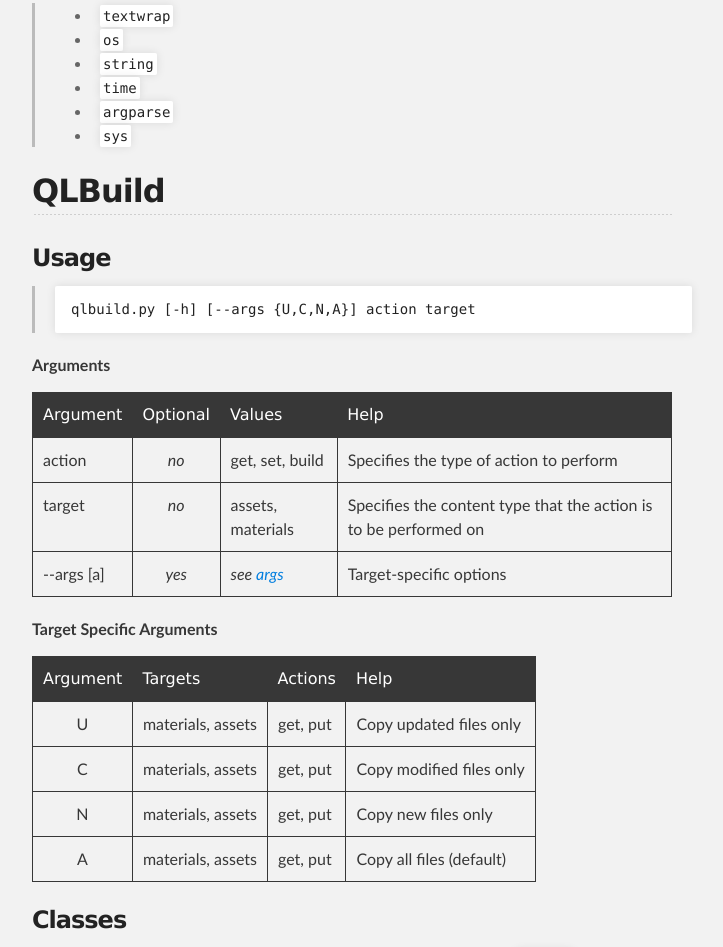
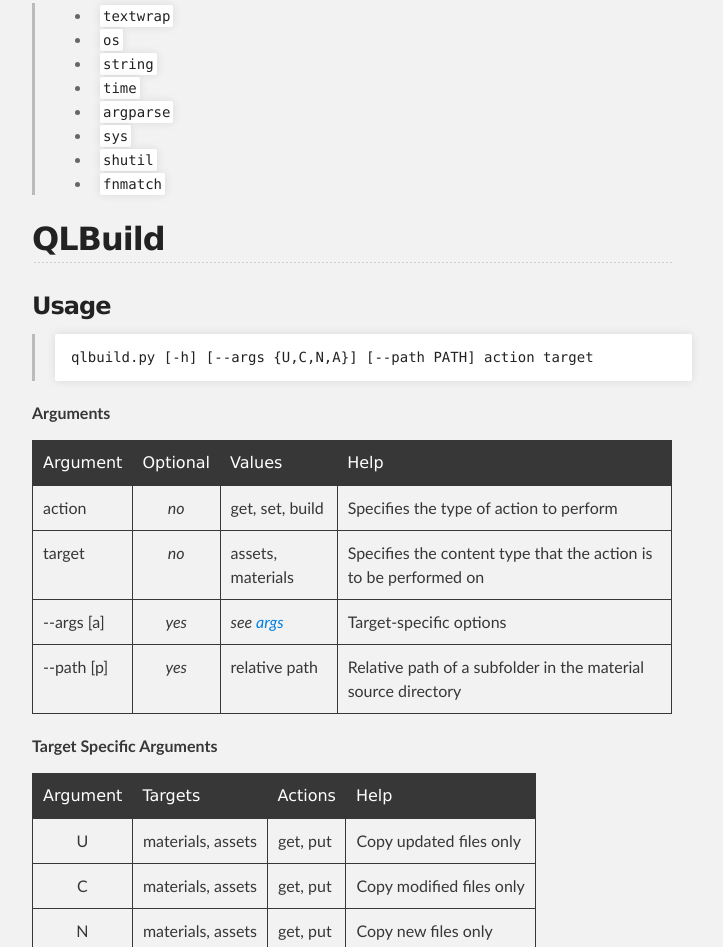
Before and after one commit to vdtdev/quarter-build, a plain HTML site: page index.html in a window 1280 px wide. Shown: the part 971-1918 px from the top of the page, without its empty margins (288-1011 px from the left). Drawn offline with Linux system fonts and the light colour scheme.

Commit message:
Create gh-pages branch via GitHub

```diff
--- a/index.html
+++ b/index.html
@@ -72,6 +72,8 @@
 </ul>
 </blockquote>
 
+<p><a name="modules"></a></p>
+
 <h3>
 <a name="python-modules-required" class="anchor" href="#python-modules-required"><span class="octicon octicon-link"></span></a>Python Modules Required</h3>
 
@@ -83,6 +85,8 @@
 <li><code>time</code></li>
 <li><code>argparse</code></li>
 <li><code>sys</code></li>
+<li><code>shutil</code></li>
+<li><code>fnmatch</code></li>
 </ul>
 </blockquote>
 
@@ -97,7 +101,7 @@
 <a name="usage" class="anchor" href="#usage"><span class="octicon octicon-link"></span></a>Usage</h3>
 
 <blockquote>
-<pre><code>qlbuild.py [-h] [--args {U,C,N,A}] action target
+<pre><code>qlbuild.py [-h] [--args {U,C,N,A}] [--path PATH] action target
 </code></pre>
 </blockquote>
 
@@ -128,6 +132,12 @@
 <td align="center"><em>yes</em></td>
 <td align="left"><em>see <a href="qlbargs">args</a></em></td>
 <td align="left">Target-specific options</td>
+</tr>
+<tr>
+<td align="left">--path [p]</td>
+<td align="center"><em>yes</em></td>
+<td align="left">relative path</td>
+<td align="left">Relative path of a subfolder in the material source directory</td>
 </tr>
 </tbody>
 </table><p><a name="qlbargs"></a></p>
```
Also changed, not shown: params.json (+1 -1 lines).
